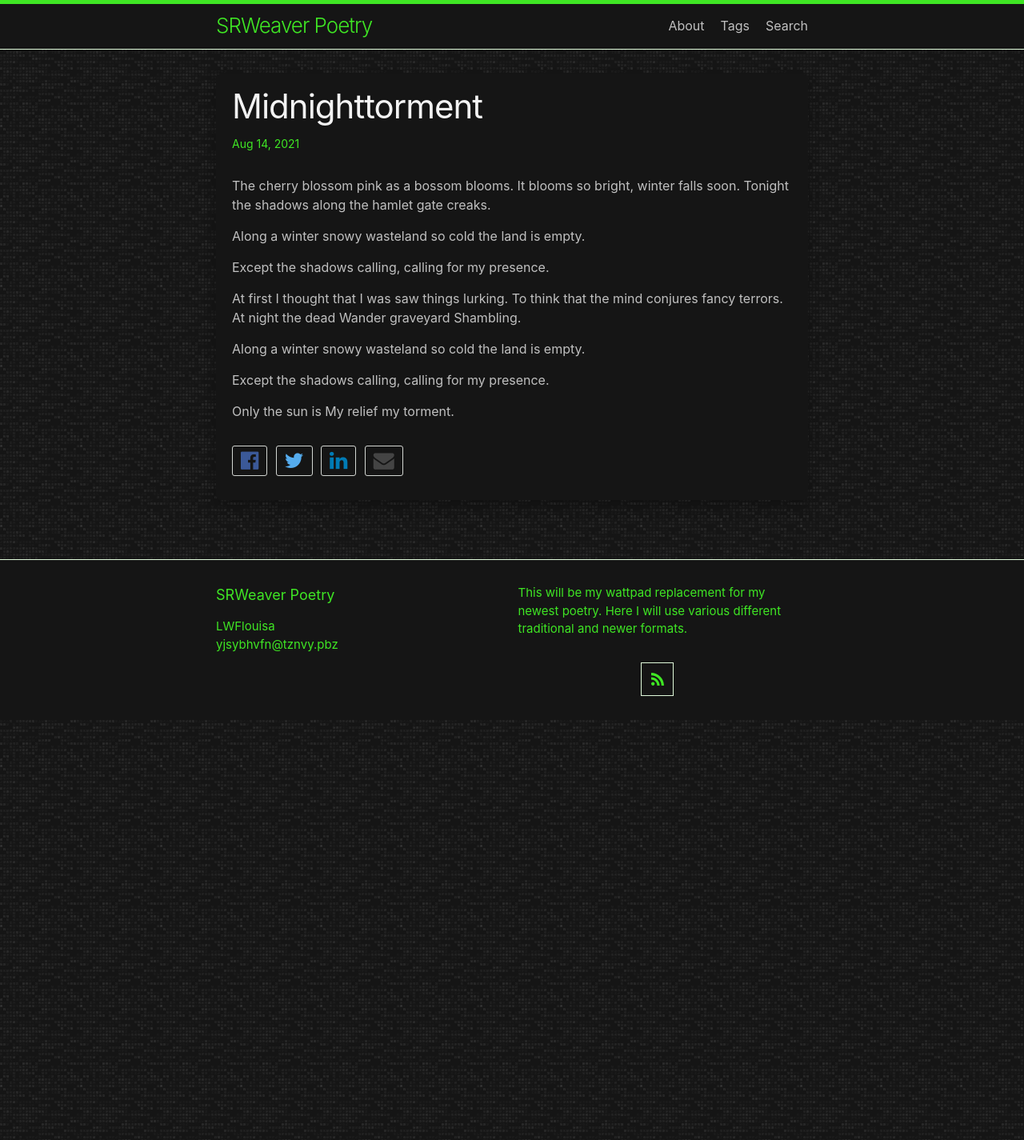
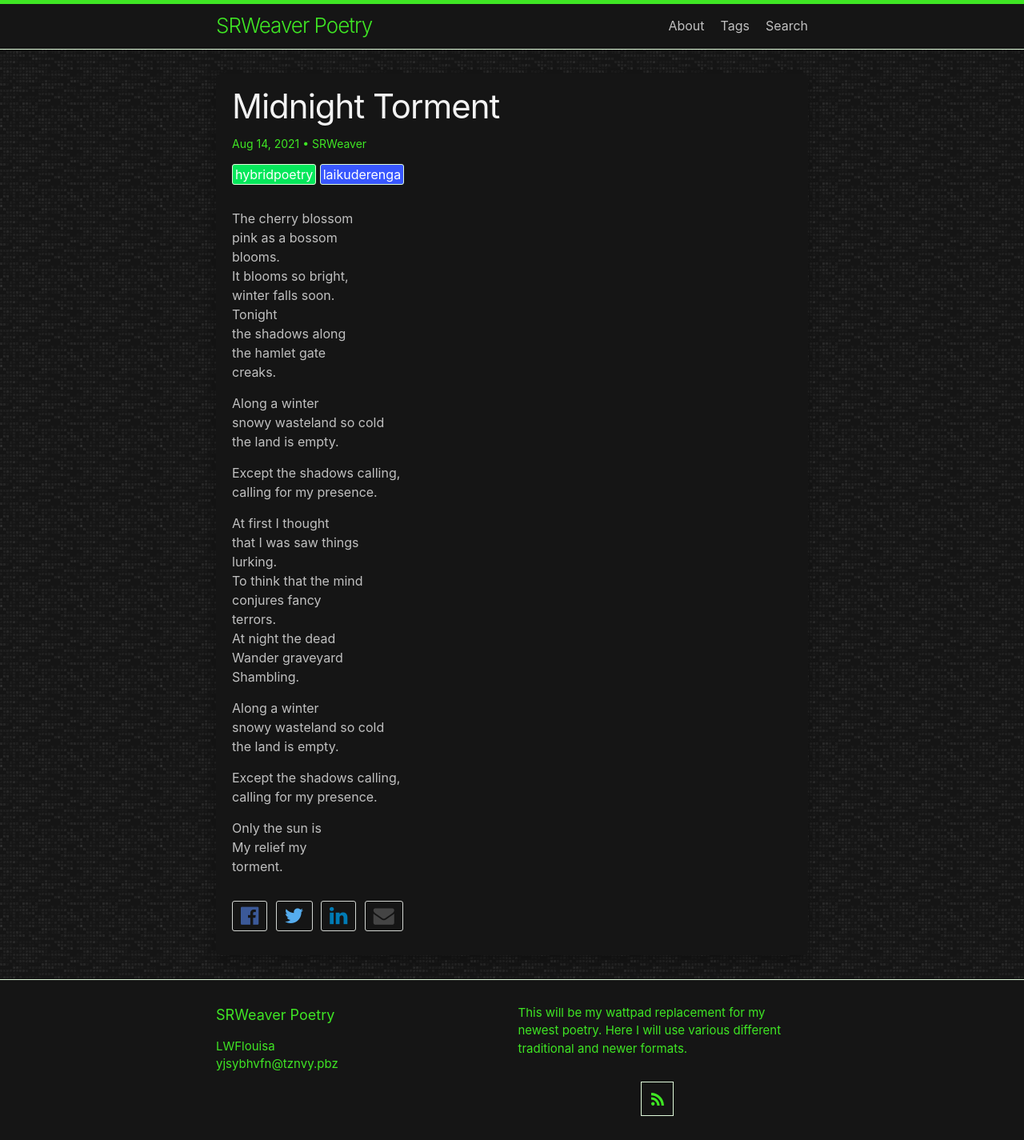
Before and after one commit to LWFlouisa/SRWeaverPoetry, a Jekyll site: the page built from _posts/2021-08-14-midnighttorment.md, in a window 1280 px wide. Shown: the whole page at 80% size. Built offline with Jekyll 4.4.1, drawn with Linux system fonts in a browser that asks for light colours; our own code applies the rules of GitHub Pages for plain Markdown files.

Commit message:
Update 2021-08-14-midnighttorment.md

```diff
--- a/_posts/2021-08-14-midnighttorment.md
+++ b/_posts/2021-08-14-midnighttorment.md
@@ -1,37 +1,42 @@
-The cherry blossom
-pink as a bossom
-blooms.
-It blooms so bright,
-winter falls soon.
-Tonight
-the shadows along
-the hamlet gate
-creaks.
+---
+title: Midnight Torment
+author: SRWeaver
+tags: laikuderenga hybridpoetry
+---
+The cherry blossom<br />
+pink as a bossom<br />
+blooms.<br />
+It blooms so bright,<br />
+winter falls soon.<br />
+Tonight<br />
+the shadows along<br />
+the hamlet gate<br />
+creaks.<br />
 
-Along a winter
-snowy wasteland so cold
-the land is empty.
+Along a winter<br />
+snowy wasteland so cold<br />
+the land is empty.<br />
 
-Except the shadows calling,
-calling for my presence.
+Except the shadows calling,<br />
+calling for my presence.<br />
 
-At first I thought
-that I was saw things
-lurking.
-To think that the mind
-conjures fancy
-terrors.
-At night the dead
-Wander graveyard
-Shambling.
+At first I thought<br />
+that I was saw things<br />
+lurking.<br />
+To think that the mind<br />
+conjures fancy<br />
+terrors.<br />
+At night the dead<br />
+Wander graveyard<br />
+Shambling.<br />
 
-Along a winter
-snowy wasteland so cold
-the land is empty.
+Along a winter<br />
+snowy wasteland so cold<br />
+the land is empty.<br />
 
-Except the shadows calling,
-calling for my presence.
+Except the shadows calling,<br />
+calling for my presence.<br />
 
-Only the sun is
-My relief my
+Only the sun is<br />
+My relief my<br />
 torment.
```
